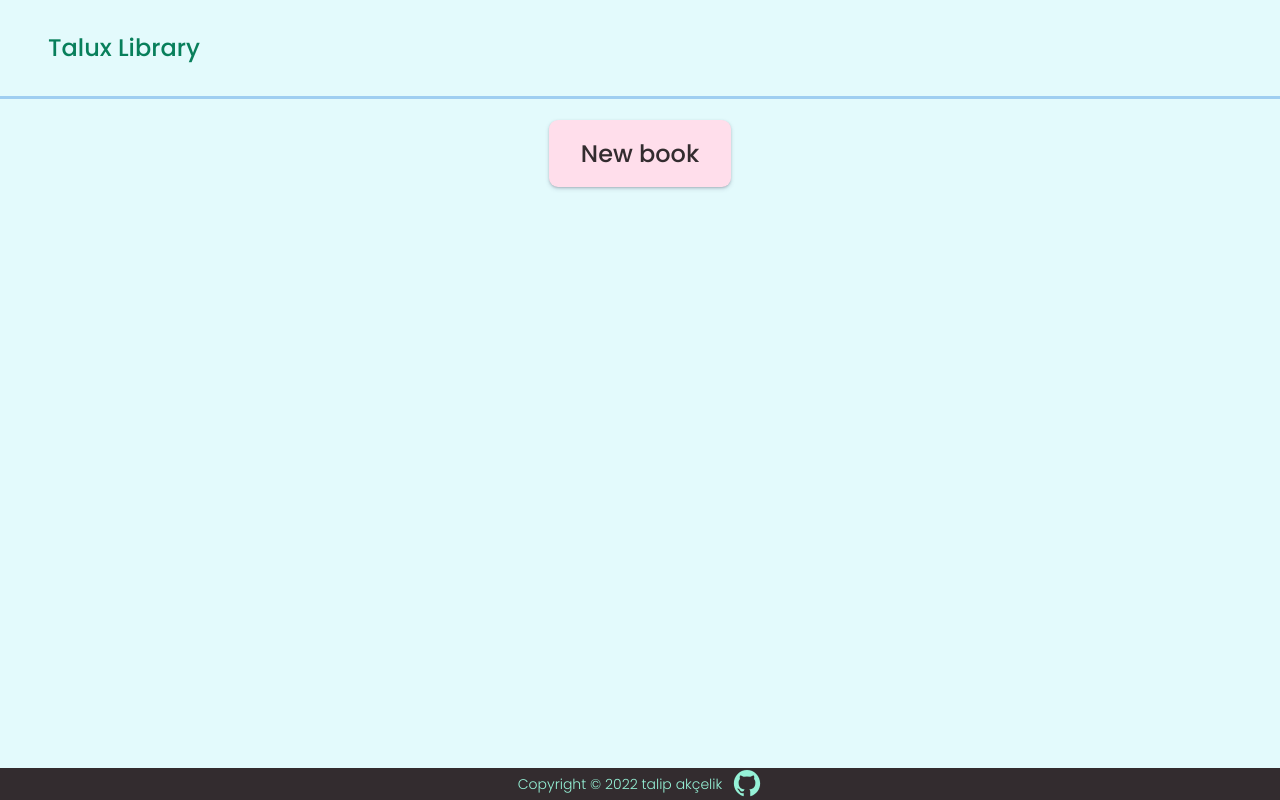
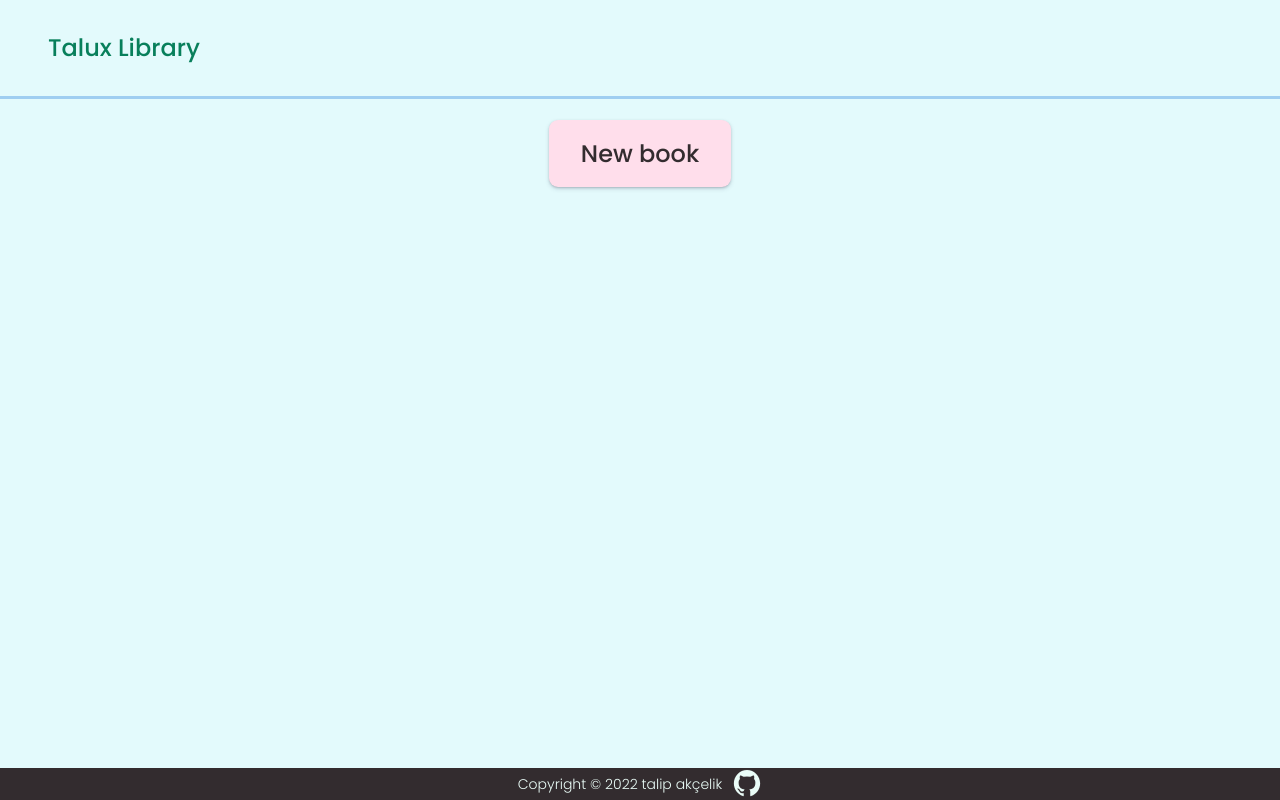
Before and after one commit to talipakcelik/library, a plain HTML site: page index.html in a window 1280 px wide. Drawn offline with nearby package versions, Linux system fonts and the light colour scheme.

Commit message:
footer color is changed

```diff
--- a/styles.css
+++ b/styles.css
@@ -161,7 +161,7 @@ footer {
   font-size: 1.4rem;
   font-weight: 300;
   align-items: center;
-  color: #96f2d7;
+  color: #eafcf7;
   background-color: #332c2f;
 }
 
@@ -174,7 +174,7 @@ span:active {
 .github-icon {
   width: 3rem;
   height: 3rem;
-  color: #96f2d7;
+  color: #eafcf7;
 }
 
 .github-icon:hover {
```
